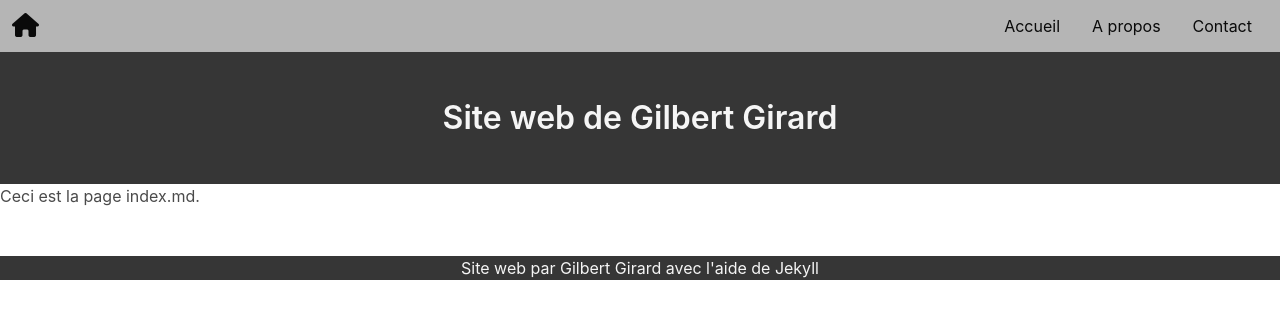
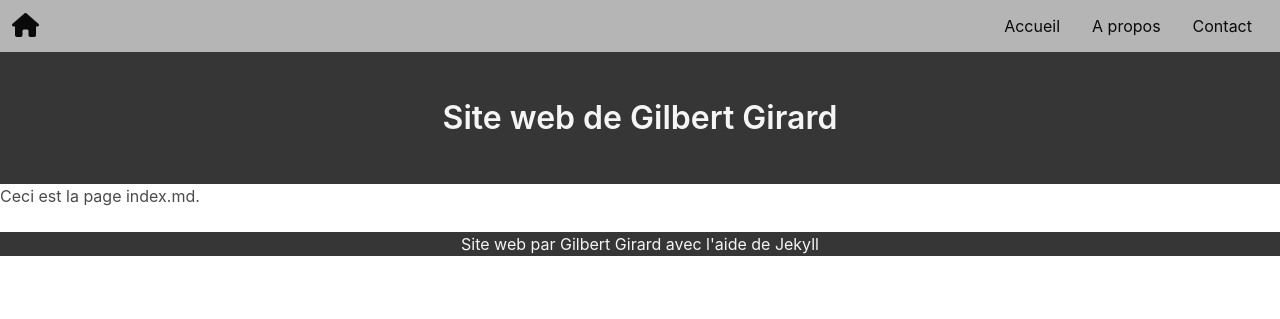
Before and after one commit to gilbiere/jeckyll-1, a Jekyll site: the page built from index.md, in a window 1280 px wide. Shown: the top 319 px of the page. Built offline with Jekyll 4.4.1, drawn with Linux system fonts in a browser that asks for light colours; nearby versions of some CDN libraries.

Commit message:
Update footer.html

```diff
--- a/_includes/footer.html
+++ b/_includes/footer.html
@@ -1,5 +1,5 @@
 <footer>
    <div class="has-text-centered has-background-dark">
-   <h4 class="has-text-white-ter m-6">Site web par Gilbert Girard avec l'aide de Jekyll</h4>
+   <h4 class="has-text-white-ter m-4">Site web par Gilbert Girard avec l'aide de Jekyll</h4>
    </div>
 </footer>
```
